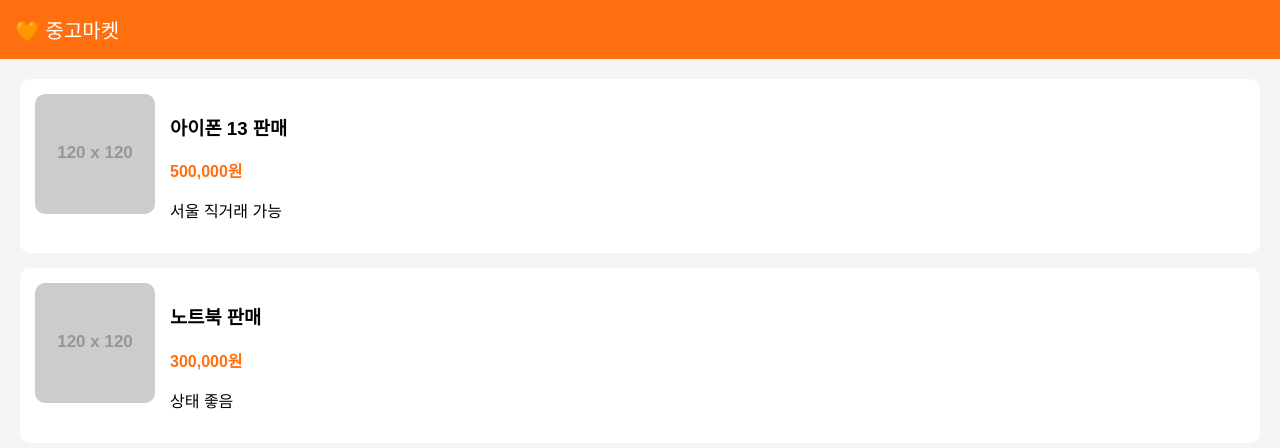
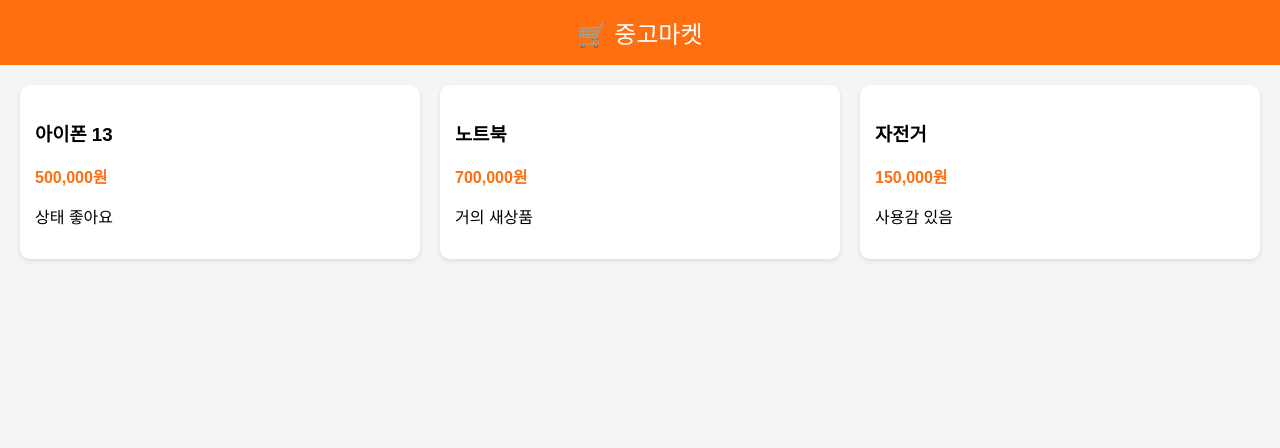
Before and after one commit to a92789388-hash/used-marketplace, a website: page index.html in a window 1280 px wide. Drawn offline with Linux system fonts and the light colour scheme; placeholder pictures from the web are drawn by us.

Commit message:
Refactor index.html for improved layout and items
Updated item listings and styles for better layout.

```diff
--- a/index.html
+++ b/index.html
@@ -1,5 +1,5 @@
 <!DOCTYPE html>
-<html lang="ko">
+<html>
 <head>
   <meta charset="UTF-8">
   <title>중고마켓</title>
@@ -13,23 +13,20 @@
       background: #ff6f0f;
       color: white;
       padding: 15px;
-      font-size: 20px;
+      font-size: 24px;
+      text-align: center;
     }
     .container {
+      display: grid;
+      grid-template-columns: repeat(3, 1fr);
+      gap: 20px;
       padding: 20px;
     }
     .item {
       background: white;
-      margin-bottom: 15px;
       padding: 15px;
       border-radius: 10px;
-      display: flex;
-    }
-    .item img {
-      width: 120px;
-      height: 120px;
-      border-radius: 10px;
-      margin-right: 15px;
+      box-shadow: 0 2px 5px rgba(0,0,0,0.1);
     }
     .price {
       color: #ff6f0f;
@@ -37,30 +34,29 @@
     }
   </style>
 </head>
+
 <body>
 
-<header>🧡 중고마켓</header>
+<header>🛒 중고마켓</header>
 
 <div class="container">
-
   <div class="item">
-    <img src="https://via.placeholder.com/120">
-    <div>
-      <h3>아이폰 13 판매</h3>
-      <p class="price">500,000원</p>
-      <p>서울 직거래 가능</p>
-    </div>
+    <h3>아이폰 13</h3>
+    <p class="price">500,000원</p>
+    <p>상태 좋아요</p>
   </div>
 
   <div class="item">
-    <img src="https://via.placeholder.com/120">
-    <div>
-      <h3>노트북 판매</h3>
-      <p class="price">300,000원</p>
-      <p>상태 좋음</p>
-    </div>
+    <h3>노트북</h3>
+    <p class="price">700,000원</p>
+    <p>거의 새상품</p>
   </div>
 
+  <div class="item">
+    <h3>자전거</h3>
+    <p class="price">150,000원</p>
+    <p>사용감 있음</p>
+  </div>
 </div>
 
 </body>
```
